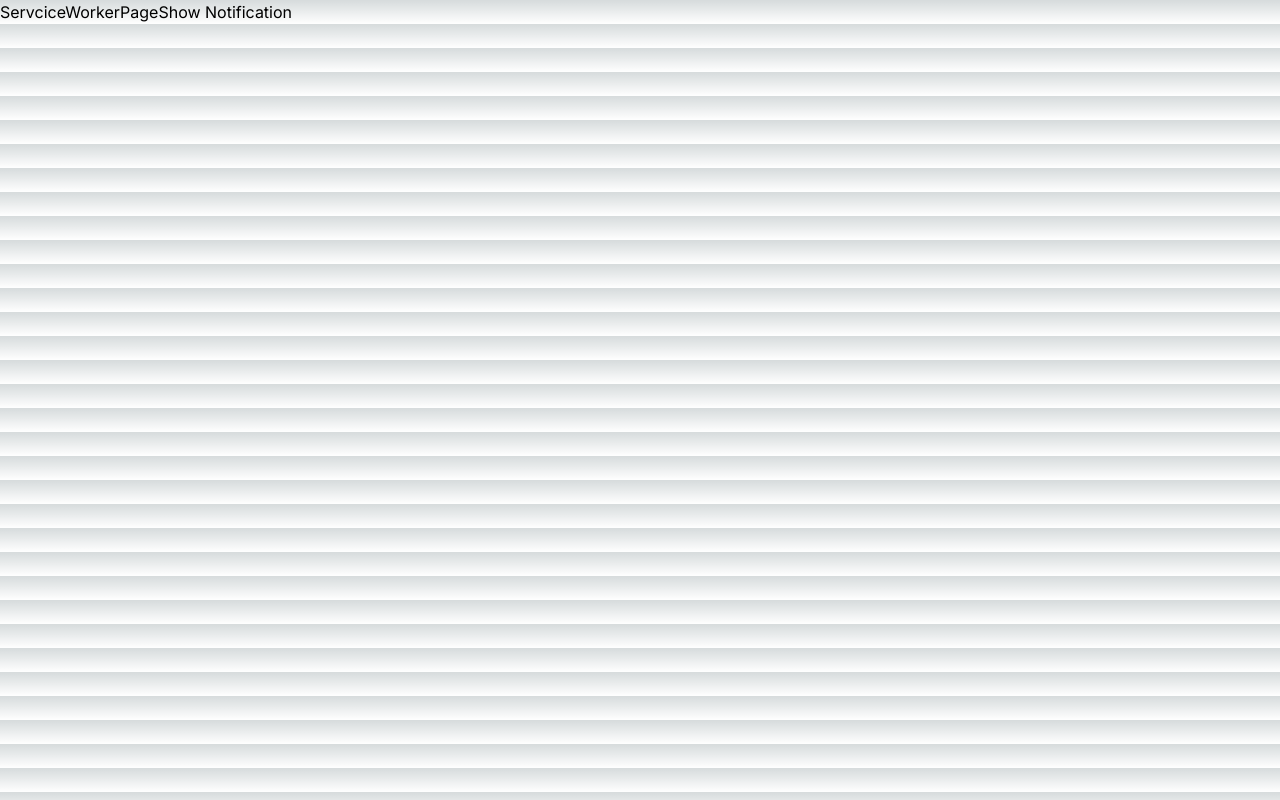
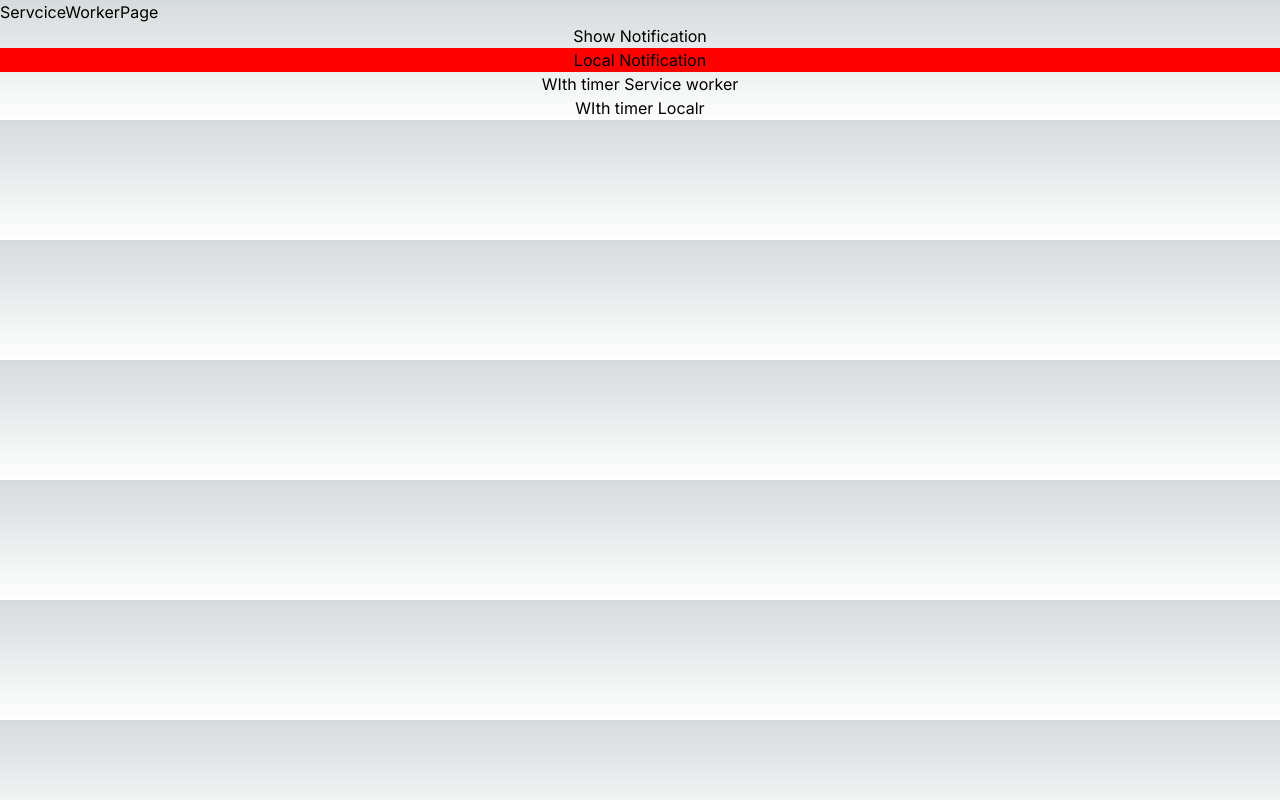
Before and after one commit to atolz/book_store_frontend, a Next.js app: page /worker in a window 1280 px wide. Built offline with nearby package versions, Linux system fonts and the light colour scheme.

Commit message:
test: notification background

```diff
--- a/src/app/worker/page.tsx
+++ b/src/app/worker/page.tsx
@@ -9,10 +9,10 @@ const ServciceWorkerPage = () => {
         registerServiceWorker()
     },[])
   return (
-    <div>ServciceWorkerPage
+    <div style={{display:'flex', flexDirection:'column'}}>ServciceWorkerPage
 
 <button onClick={async()=>{
-   console.log((await navigator.serviceWorker?.getRegistration())?.showNotification('Hey there'))
+   console.log((await navigator.serviceWorker?.getRegistration())?.showNotification('Hey there',{body:'This is the body'}))
 
 //    new Notification('Heyyy')
 //    alert(Notification.permission)
@@ -20,6 +20,34 @@ const ServciceWorkerPage = () => {
 //     alert('notif pertm'+pem)
 //    })
 }}>Show Notification</button>
+
+
+<button  style={{
+    background:'red'
+}}
+onClick={()=>{
+
+    Notification.requestPermission((pem)=>{
+     new Notification('Local push notif',{body:'Fanboy', tag:`${Math.random()}`})
+})}}
+
+>Local Notification</button>
+
+
+<button onClick={()=>{
+     setTimeout(async()=>{
+        (await navigator.serviceWorker?.getRegistration())?.showNotification('TImer Servuce WORKER',{body:'This is the body'})
+     },5000)
+}}>WIth timer Service worker</button>
+
+
+<button  onClick={()=>{
+       setTimeout(async()=>{
+        Notification.requestPermission((pem)=>{
+            new Notification('LOCAL PUSH NOTIFICATION',{body:'Fanboy', tag:`${Math.random()}`})
+        })
+     },5000)
+ }}>WIth timer Localr</button>
 
     </div>
   )
```
